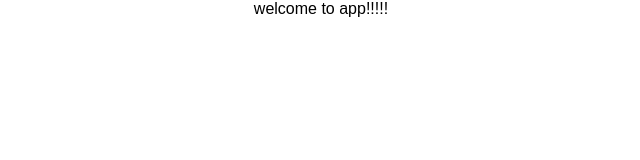
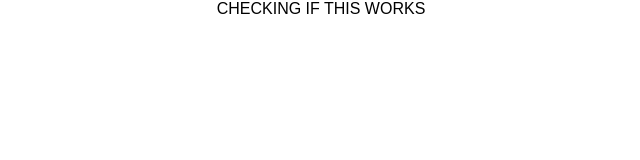
Before and after one commit to crispinonicky/sicKicks-main-react, a React (Create React App) app: page / in a window 1280 px wide. Shown: the top 160 px of the page, without its empty margins (319-959 px from the left). Built offline with nearby package versions, Linux system fonts and the light colour scheme.

Commit message:
test commit

```diff
--- a/src/App.js
+++ b/src/App.js
@@ -7,7 +7,7 @@ class App extends Component {
     return (
       <div className="App">
 
-      welcome to app!!!!!
+      CHECKING IF THIS WORKS
 
       </div>
     );
```
